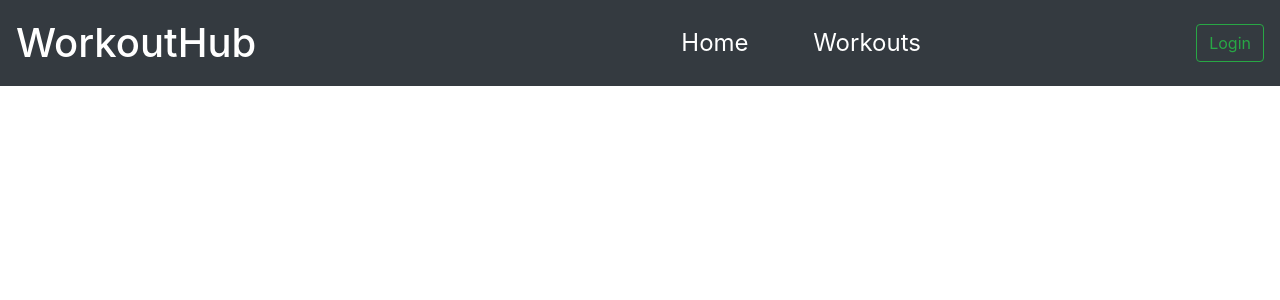
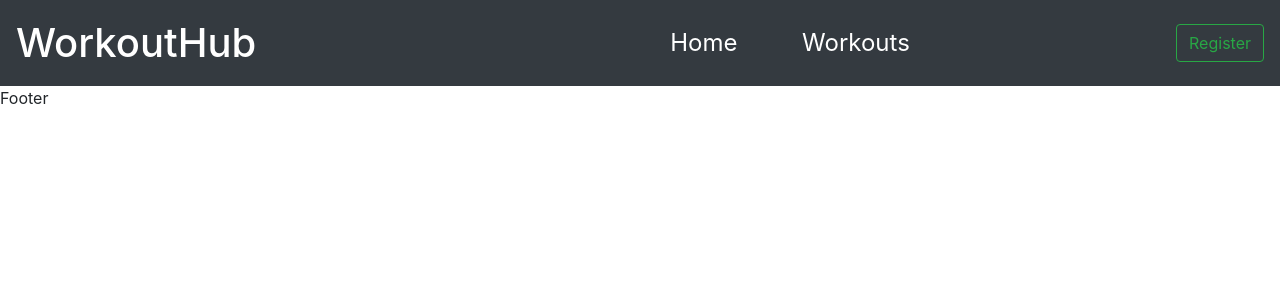
Before and after one commit to darrenrob25/workoutHub-Project, a Flask app: page / in a window 1280 px wide. Shown: the top 300 px of the page. Run offline with Flask 2, Linux system fonts and the light colour scheme; some libraries are stand-ins or nearby versions.

```diff
--- a/workouthub/templates/base.html
+++ b/workouthub/templates/base.html
@@ -25,11 +25,14 @@
             </ul>
         </div>
         <form class="form-inline my-4 my-lg-0">
-            <button class="btn btn-outline-success my-2 my-sm-0 login-button justify-content-end" type="submit">Login</button>
+            <button class="btn btn-outline-success my-2 my-sm-0 login-button justify-content-end" type="submit">Register</button>
         </form>
     </div>
 
 
+    <footer>
+        Footer
+    </footer>
 <script src="https://code.jquery.com/jquery-3.2.1.slim.min.js"
     integrity="sha384-KJ3o2DKtIkvYIK3UENzmM7KCkRr/rE9/Qpg6aAZGJwFDMVNA/GpGFF93hXpG5KkN"
     crossorigin="anonymous"></script>
```
